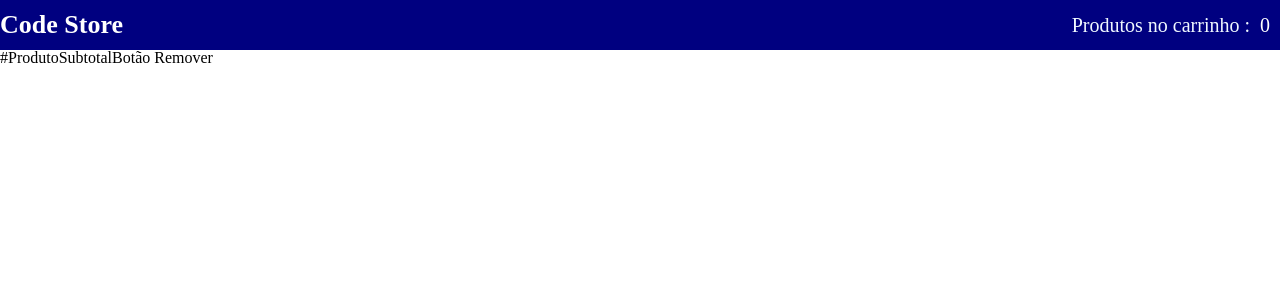
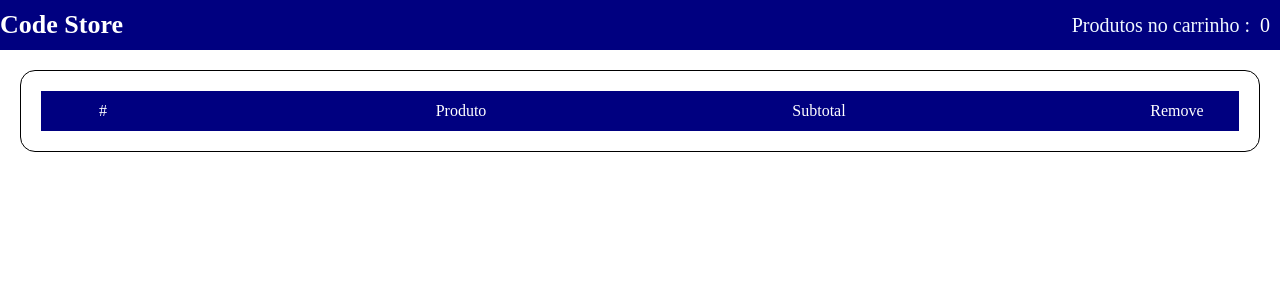
Before and after one commit to ClaudioDev233/M1S10, a React (Create React App) app: page /cart in a window 1280 px wide. Shown: the top 300 px of the page. Built offline with nearby package versions, Linux system fonts and the light colour scheme.

Commit message:
finished styled components

```diff
--- a/src/components/pages/cart/index.js
+++ b/src/components/pages/cart/index.js
@@ -1,5 +1,6 @@
 import { useContext } from "react"
 import {CartContext} from "../../../context/cartContext"
+import { Table, TableHead, TableRow } from "./styles"
 
 
 export default function Cart(){
@@ -12,24 +13,30 @@ export default function Cart(){
         { cartPrice.length >= 1 ? cartPrice.reduce((valor, valor2) => valor + valor2 ) : ''}
     </span>
 
-    <table>
-    <tr>
+    <Table>
+    <TableHead>
+        <tr>
             <th>#</th>
             <th>Produto</th>
             <th>Subtotal</th>
-            <th>Botão Remover</th>
+            <th>Remove</th>
         </tr>
+        </TableHead>
+        <tbody>
     {cart.map(items => {
         return (
-        <tr>
+        <TableRow>
             <td><img src={items.image}></img></td>
             <td>{items.title}</td>
             <td>{items.price}</td>
-            <td><button
+            <td>
+            <button
             onClick={()=>{removeBook(items.id)}}
-            >Remover</button></td>
-        </tr>
+            >Remover</button>
+            </td>
+        </TableRow>
     )})}
-    </table>
+    </tbody>
+    </Table>
     </>
 }
--- /dev/null
+++ b/src/components/pages/cart/styles.js
@@ -0,0 +1,40 @@
+import styled from "styled-components";
+
+export const Table = styled.table`
+    display: flex;
+    flex-direction: column;
+    border: 1px solid black;
+    border-radius: 15px;
+    padding: 20px;
+    margin: 20px;
+
+`;
+
+export const TableHead = styled.thead`
+  background: navy;
+
+  tr{
+      display: flex;
+      justify-content: space-between;
+
+  }
+  th {
+    width: 100px;
+  color: #FFF;
+
+  padding: 12px;
+  }
+`;
+
+export const TableRow = styled.tr`
+    display: flex;
+    justify-content: space-between;
+    align-items: center;
+
+    margin-top: 10px;
+
+  img{
+      height: 150px;
+
+  }
+`;
```
